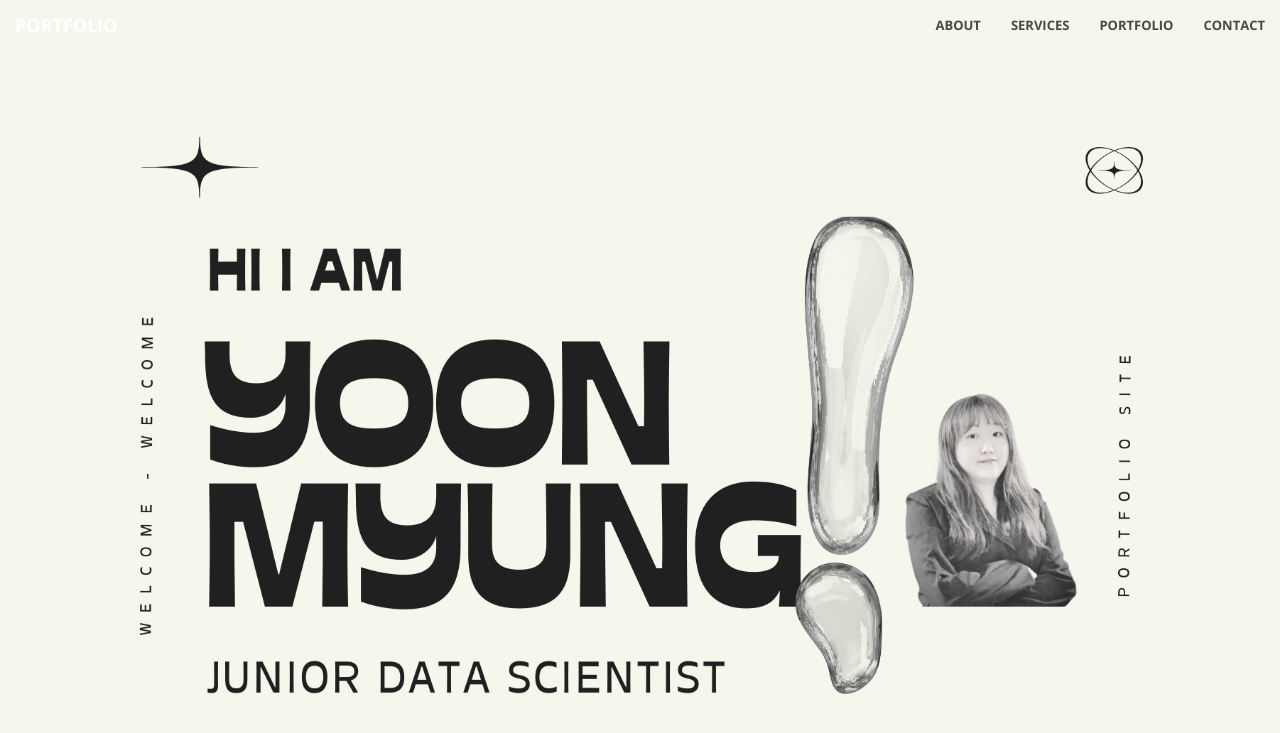
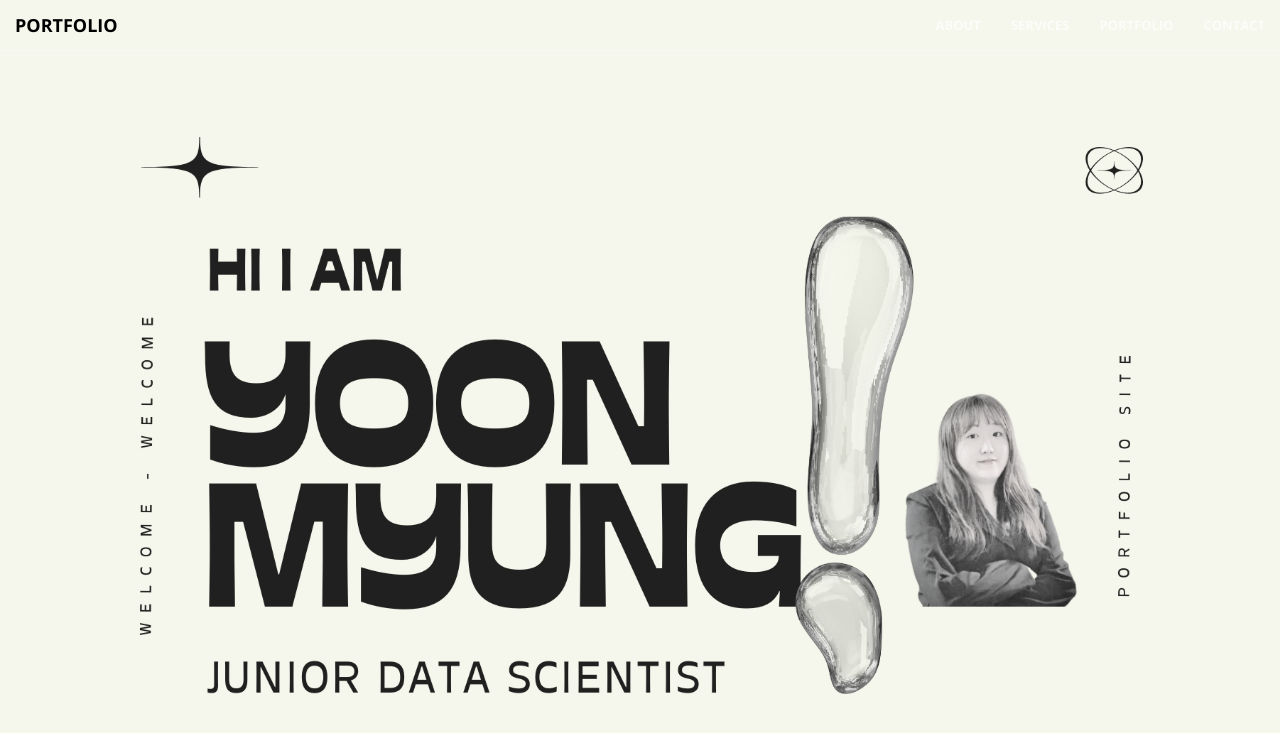
Before and after one commit to ymdev2023/ymdev2023.github.io, a Jekyll site: the page built from index.html, in a window 1280 px wide and 900 px high. Shown: the top 733 px of the window. Built offline with Jekyll 4.4.1, drawn with Linux system fonts in a browser that asks for light colours.

Commit message:
Update _base.scss

```diff
--- a/_sass/_base.scss
+++ b/_sass/_base.scss
@@ -112,17 +112,17 @@ aside {
         background-color: transparent;
         border-color: rgba(white, .3);
         .navbar-header .navbar-brand {
-            color: rgba(white, .7);
+            color: rgba(black, .7);
             &:hover,
             &:focus {
-                color: white;
+                color: black;
             }
         }
         .nav > li > a,
         .nav > li > a:focus {
-            color: rgba(black, .7);
+            color: rgba(white, .7);
             &:hover {
-                color: black;
+                color: white;
             }
         }
         &.affix {
```
